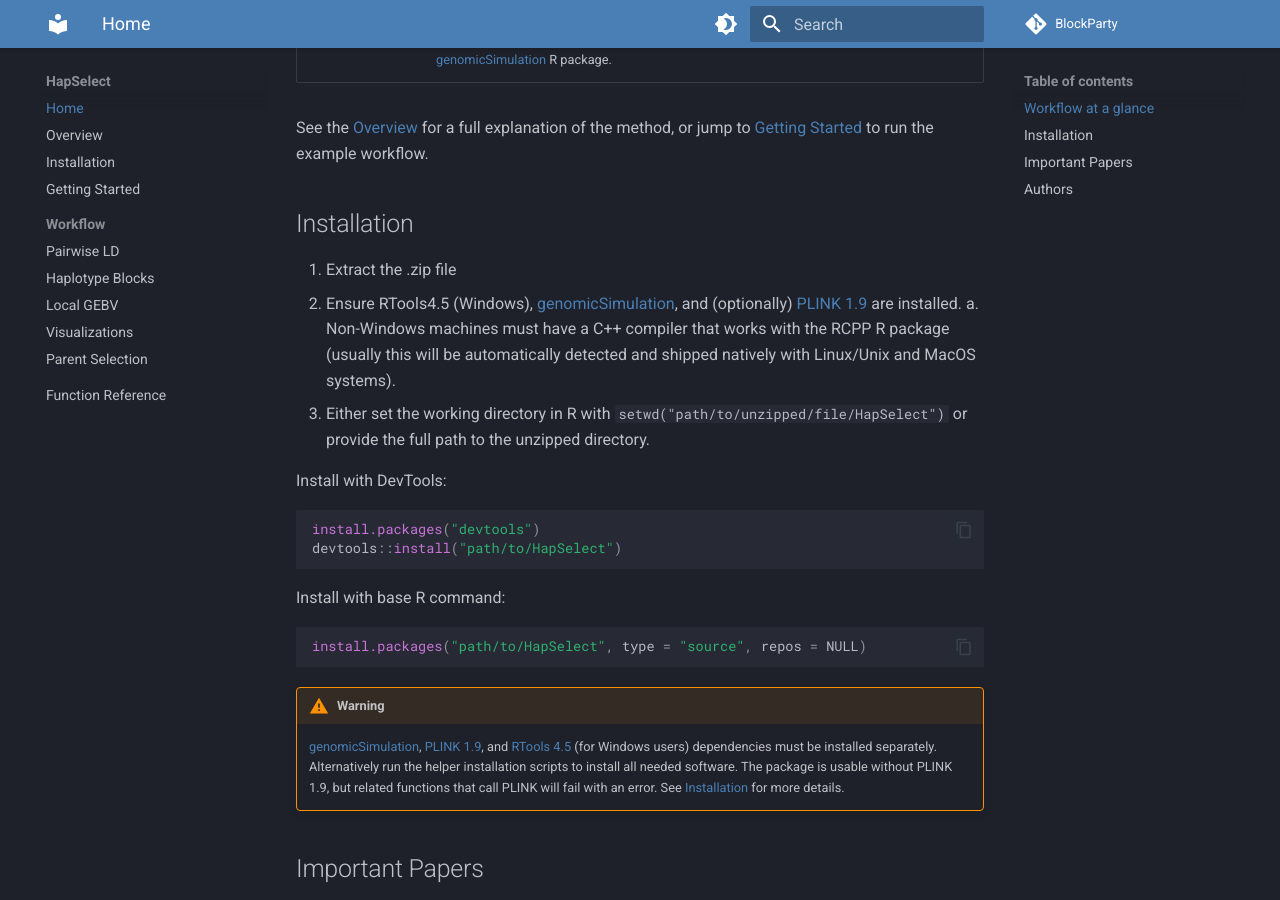
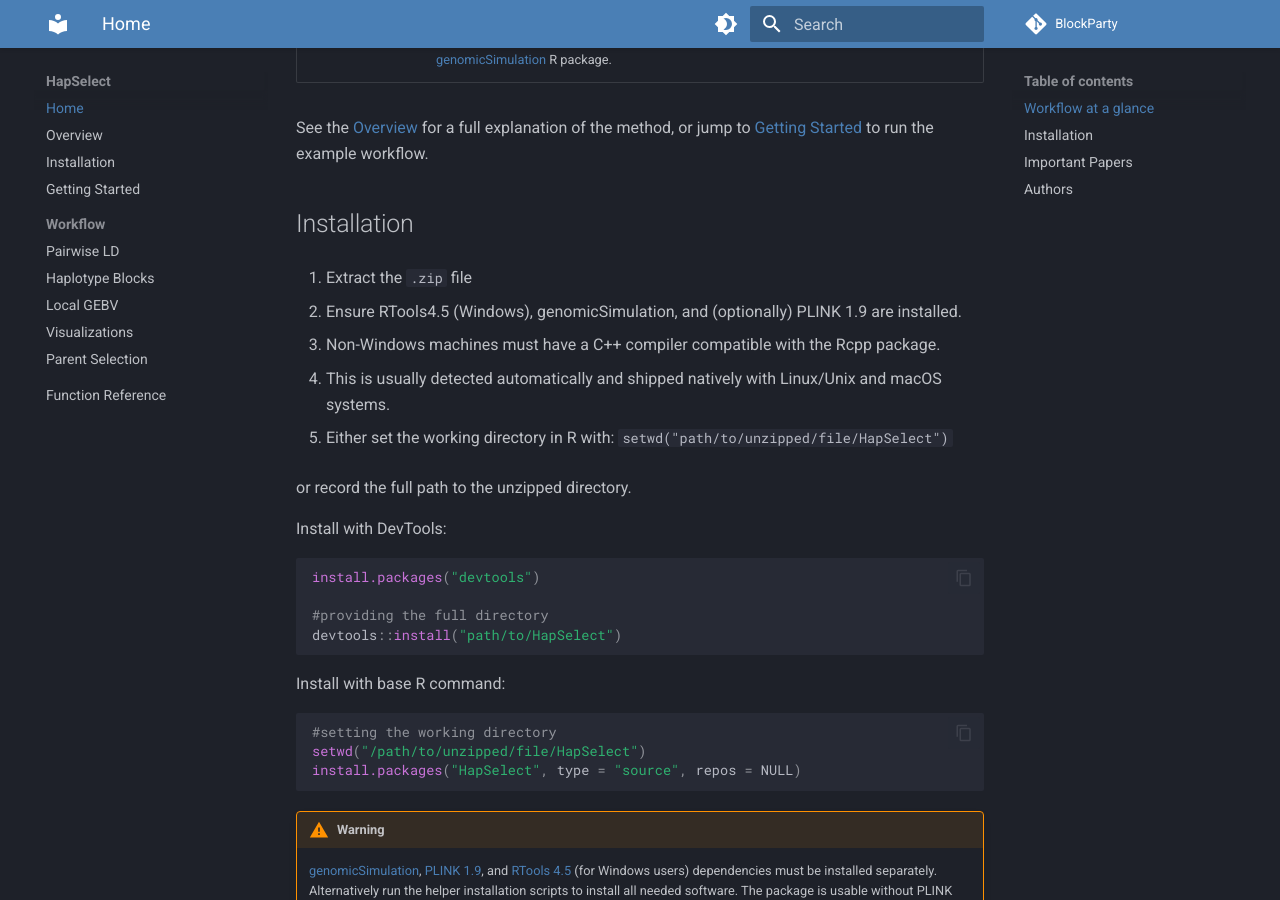
Before and after one commit to wrshf7/HapSelect-Docs, an MkDocs documentation site: the page built from docs/index.md, in a window 1280 px wide and 900 px high, scrolled down 916 px. Built offline with MkDocs 1.6.1 and Material for MkDocs 9.7.7, drawn with Linux system fonts in a browser that asks for light colours; comment, search, counter and statistics services are not loaded.

Commit message:
Update index.md

````diff
--- a/docs/index.md
+++ b/docs/index.md
@@ -19,22 +19,32 @@ The package is designed for breeding programs running genomic selection, where i
 See the [Overview](overview.md) for a full explanation of the method, or jump to [Getting Started](getting-started.md) to run the example workflow.
 
 ## Installation
-1. Extract the .zip file
-2. Ensure RTools4.5 (Windows), [genomicSimulation](https://github.com/vllrs/genomicSimulation), and (optionally) [PLINK 1.9](https://www.cog-genomics.org/plink/) are installed.
-    a. Non-Windows machines must have a C++ compiler that works with the RCPP R package (usually this will be automatically detected and shipped natively with Linux/Unix and MacOS systems).
-4. Either set the working directory in R with `setwd("path/to/unzipped/file/HapSelect")` or provide the full path to the unzipped directory.
+1. Extract the `.zip` file
+
+2. Ensure RTools4.5 (Windows), genomicSimulation, and (optionally) PLINK 1.9 are installed.
+   - Non-Windows machines must have a C++ compiler compatible with the Rcpp package.
+   - This is usually detected automatically and shipped natively with Linux/Unix and macOS systems.
+
+3. Either set the working directory in R with:
+   `setwd("path/to/unzipped/file/HapSelect")`
+
+   or record the full path to the unzipped directory.
 
 Install with DevTools:
 
 ```r
 install.packages("devtools")
+
+#providing the full directory
 devtools::install("path/to/HapSelect")
 ```
 
 Install with base R command:
 
 ```r
-install.packages("path/to/HapSelect", type = "source", repos = NULL)
+#setting the working directory
+setwd("/path/to/unzipped/file/HapSelect")
+install.packages("HapSelect", type = "source", repos = NULL)
 ```
 
 !!! warning
````
